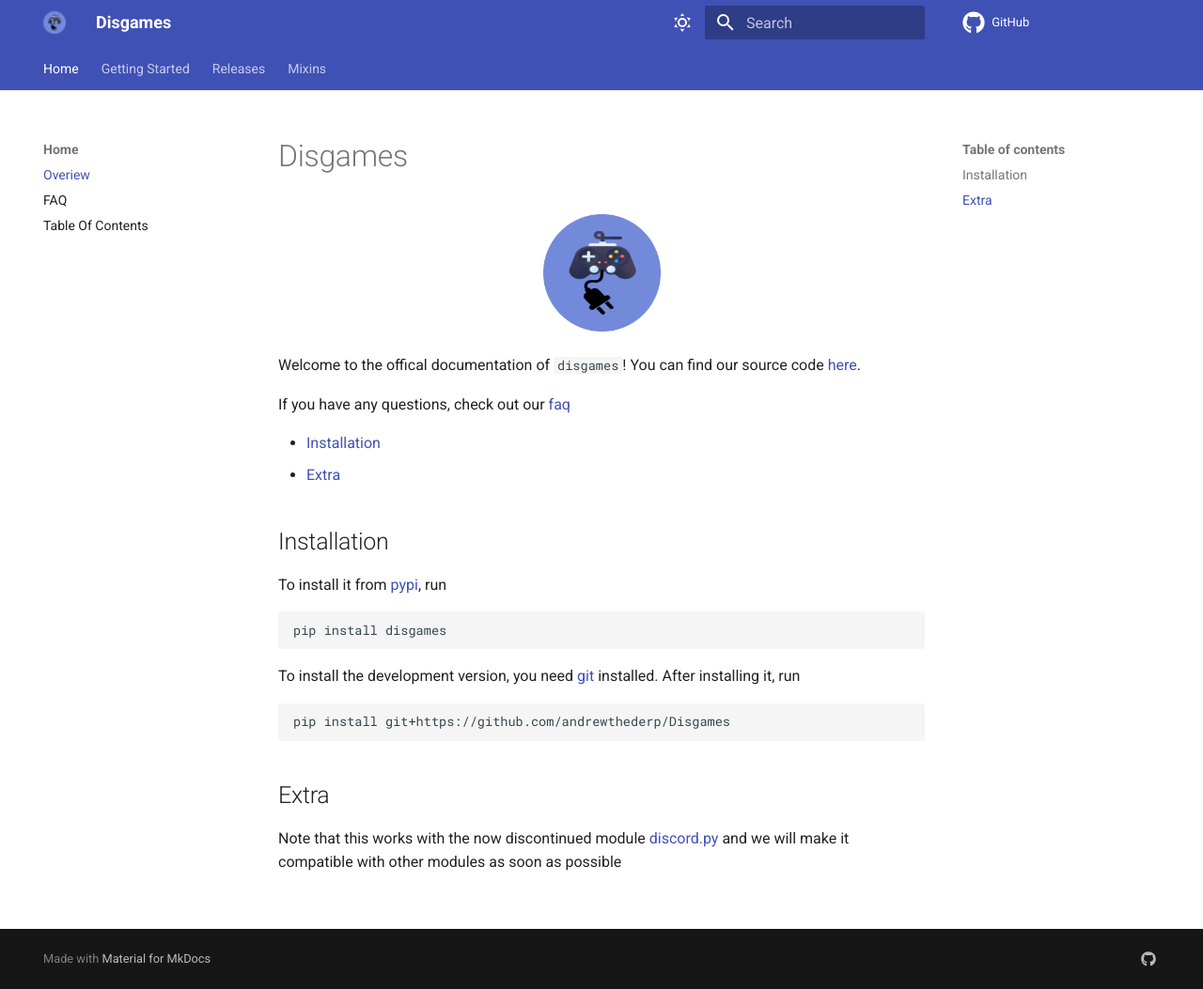
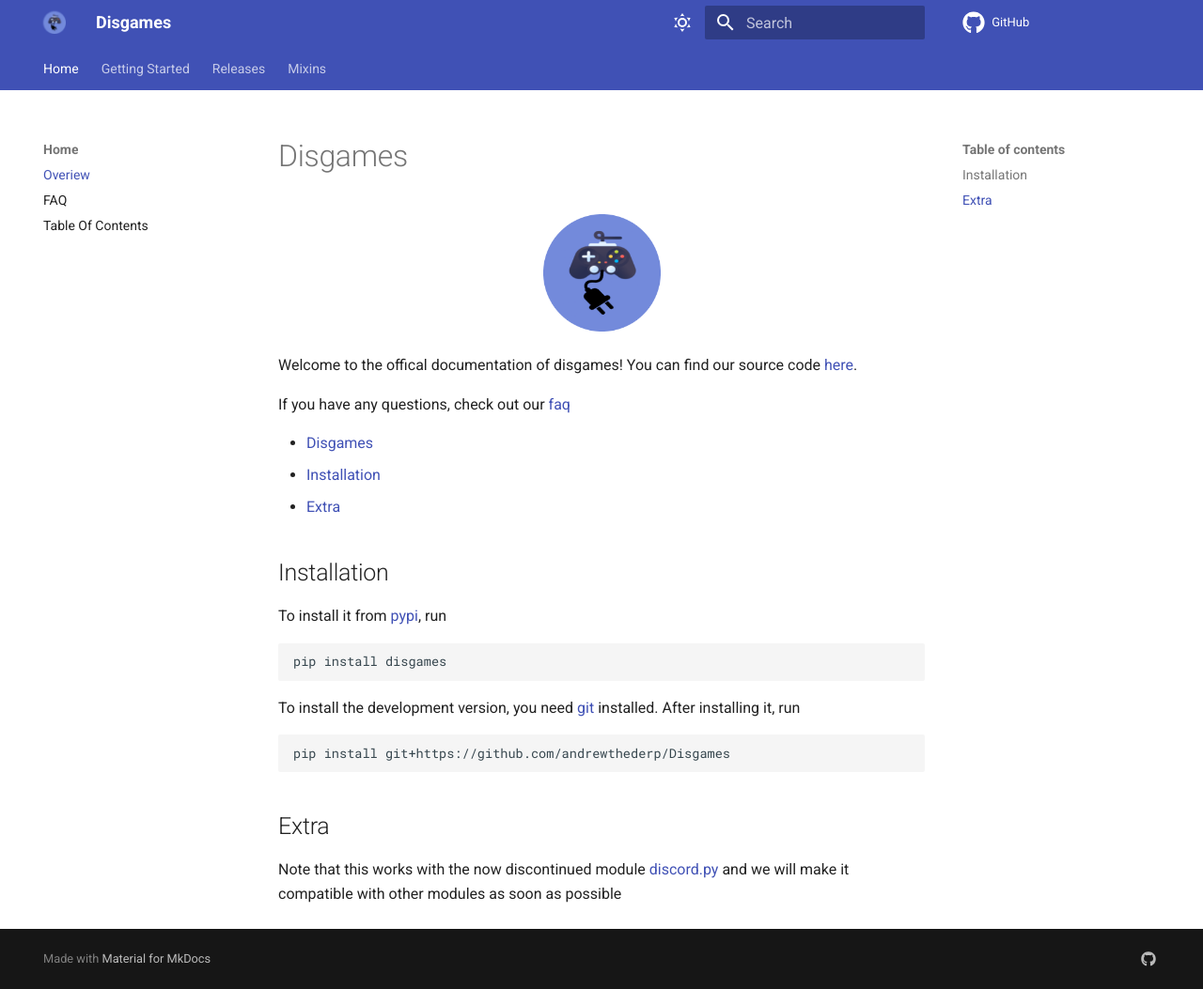
Before and after one commit to andrewthederp/Disgames, an MkDocs documentation site: the page built from docs/index.md, in a window 1280 px wide and 1053 px high. Shown: the whole window at 94% size. Built offline with MkDocs 1.6.1 and Material for MkDocs 9.7.7, drawn with Linux system fonts in a browser that asks for light colours; comment, search, counter and statistics services are not loaded.

Commit message:
Requested change fix

````diff
--- a/docs/index.md
+++ b/docs/index.md
@@ -3,18 +3,19 @@
 <p align="center">
  <img src="https://raw.githubusercontent.com/andrewthederp/Disgames/main/docs/src/disgames.png" height="125px" width="125px" />
 </p>
-Welcome to the offical documentation of `disgames`! You can find our source code [here](https://github.com/andrewthederp/disgames).
+Welcome to the offical documentation of disgames! You can find our source code [here]((https://github.com/andrewthederp/disgames)).
 
 If you have any questions, check out our [faq](./faq.md)
 
-- [Installation](#installation)
-- [Extra](#extra)
+- [Disgames](#disgames)
+  - [Installation](#installation)
+  - [Extra](#extra)
 
 ## Installation
 
 To install it from [pypi](https://pypi.org/project/disgames), run
 
-```sh
+```python
 pip install disgames
 ```
 
````
Also changed, not shown: docs/setups/advancedbotsetup.md (+1 -1 lines), docs/setups/basicbotsetup.md (+1 -2 lines).
